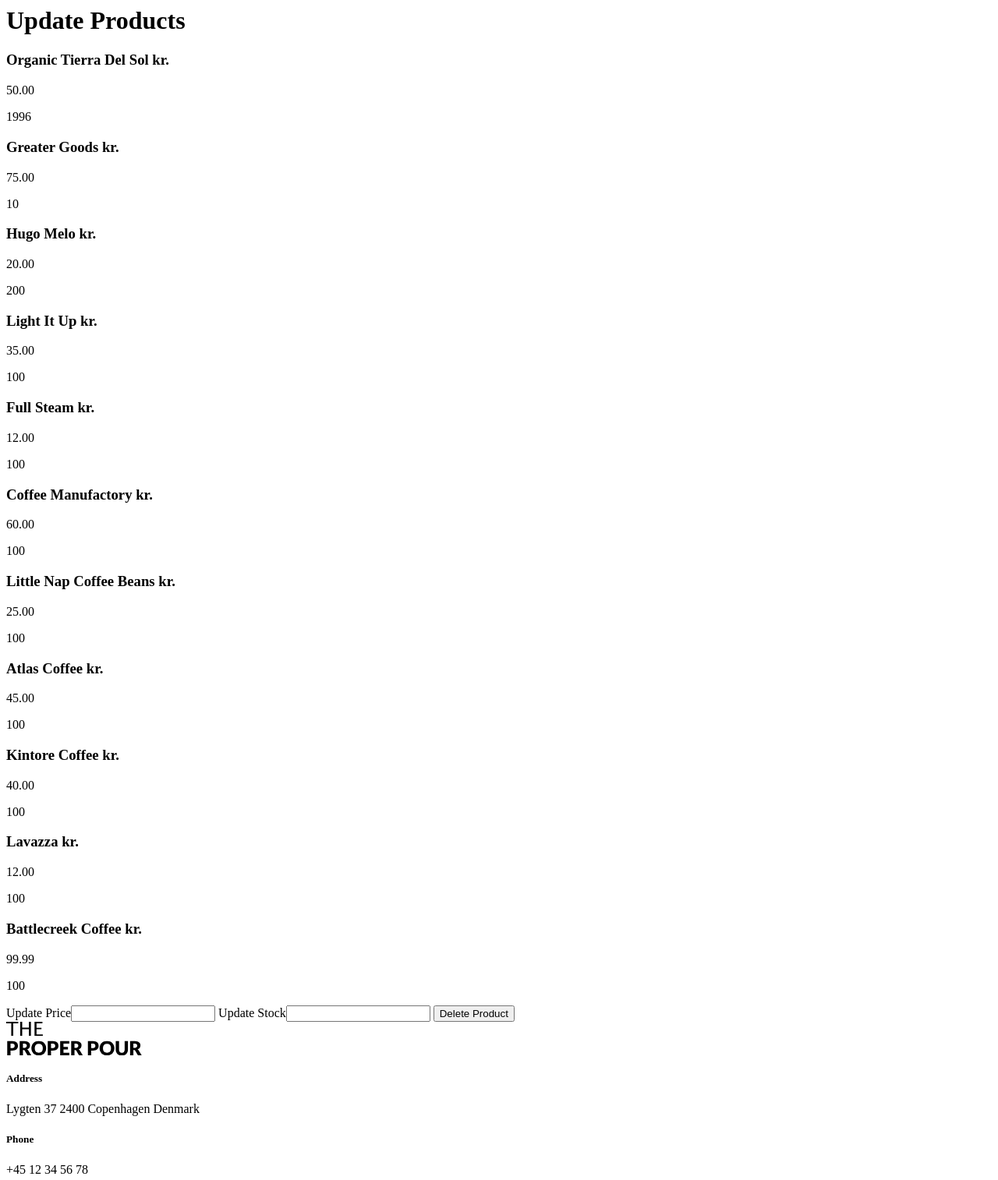
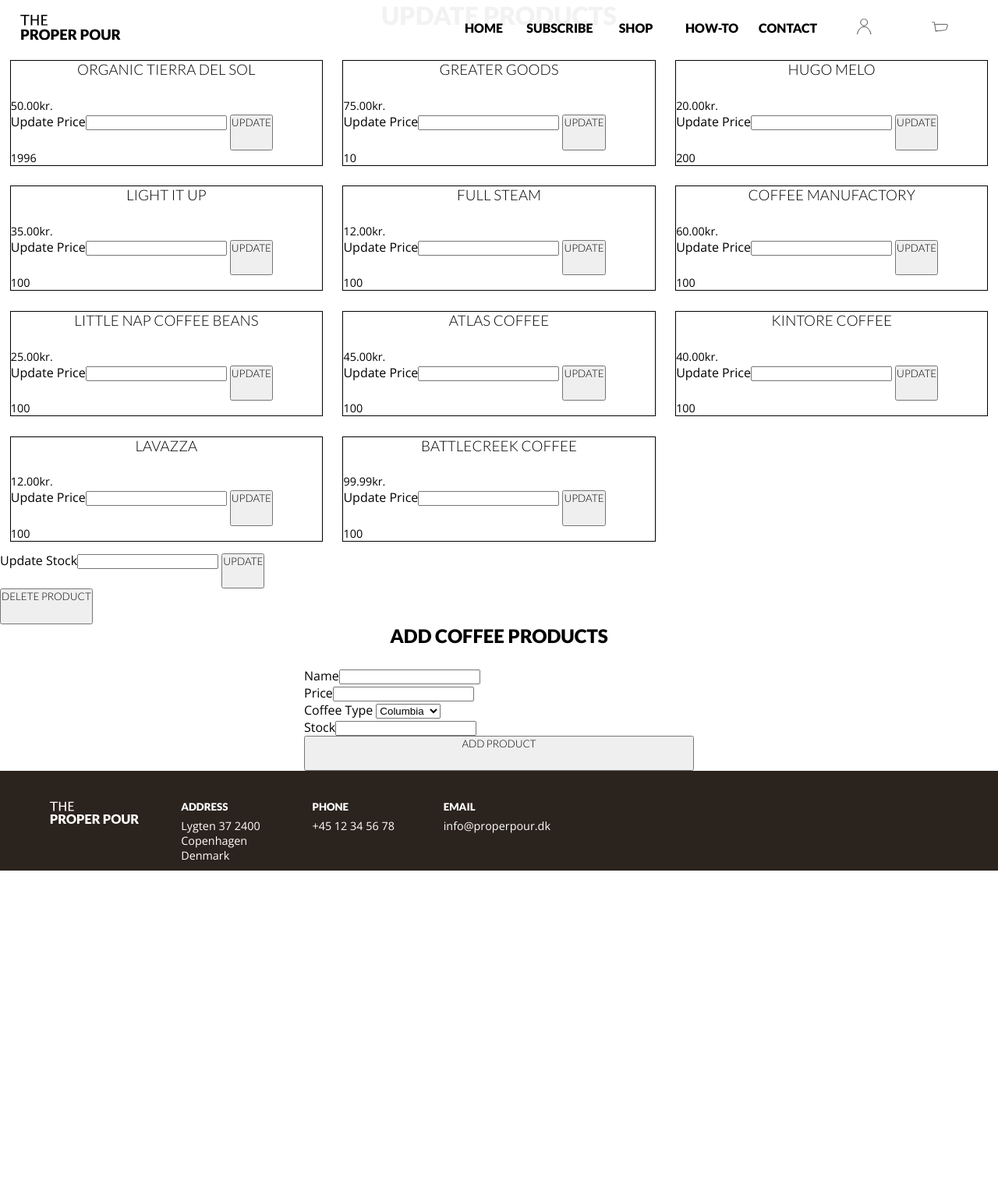
Before and after one commit to ekaterinagp/coffee-project, a PHP site: page /admin.php in a window 1280 px wide. Shown: the top 1514 px of the page at 78% size. After the commit the page ends 1117 px from the top, so only its background shows below. Run offline with PHP 8.4, Linux system fonts and the light colour scheme; data comes from the database, SQL or seed files in the repository; data that the repository does not hold is empty.

Commit message:
update price and create new product

```diff
--- /dev/null
+++ b/admin.js
@@ -0,0 +1,83 @@
+"use strict"
+
+const frmAddProduct = document.querySelector("#frmAddProduct");
+const btnAddProduct = document.querySelector(".btnAddProduct")
+const btnUpdatePrice = document.querySelectorAll(".btnUpdatePrice")
+const btnUpdateStock = document.querySelectorAll(".btnUpdateStock")
+// const createUrl = 'api/api-update-product.php';
+let updatePriceUrl = 'api/api-update-price.php'
+let updateStockUrl = 'api/api-update-stock.php'
+
+btnAddProduct.addEventListener('click', saveNewProduct);
+
+btnUpdatePrice.forEach(btnUpdate=>{
+    btnUpdate.addEventListener('click', function(){
+            event.preventDefault();
+            updateProduct(btnUpdate.parentElement.parentElement.id, btnUpdate.parentElement);
+        });
+})
+// btnUpdateStock.forEach(btnUpdate=>{
+//     btnUpdate.addEventListener('click', function(){
+//             event.preventDefault();
+//             updateProduct(btnUpdate.parentElement.parentElement.id);
+//         });
+// })
+
+
+
+function updateProduct(id, form){
+    id = id.substr(id.search("-")+1,id.length)
+    let price= form.querySelector('[name=updatePrice]').value;
+    let formData = new FormData();
+        formData.append('updatePrice', price);
+        formData.append('id', id);
+        fetch(updatePriceUrl, {
+            method: "POST",
+            body: formData
+            })
+                .then(res => res.text())
+                .then(response => {
+                console.log(response);
+                });
+        }
+
+
+function saveNewProduct(){
+        event.preventDefault();
+        let createUrl = 'api/api-create-product.php'
+        // let id = document.querySelector()
+        let name = document.querySelector('[name=newName]').value;
+        let price= document.querySelector('[name=newPrice]').value;
+        let stock= document.querySelector('[name=newStock]').value;
+        let coffeetype= document.querySelector('[name=newCoffeetype]').value;
+        console.log(name, price, stock, coffeetype );
+        let formData = new FormData();
+        formData.append('newName', name);
+        formData.append('newPrice', price);
+        formData.append('newStock', stock);
+        formData.append('newCoffeetype', coffeetype);
+        console.log(formData)
+
+        fetch(createUrl, {
+            method: "POST",
+            body: formData
+            })
+                .then(res => res.text())
+                .then(response => {
+                console.log(response);
+                });
+        }
+
+//     const frmAddProperty = document.querySelector('#frmNewProperty')
+//     const btnCloseFrm = document.querySelector('.btnCloseFrm');
+//     document.querySelector('#btnShowFrm').addEventListener('click', function(){
+//         // console.log('bla');
+//         frmAddProperty.classList.add('showForm');
+//         document.querySelector('#btnShowFrm').style.display="none";
+//         btnCloseFrm.addEventListener('click', function(){
+//             frmAddProperty.classList.remove('showForm');
+//             document.querySelector('#btnShowFrm').style.display="block";
+//         })
+
+//     })
+// }
--- a/admin.php
+++ b/admin.php
@@ -1,33 +1,48 @@
 <?php
 $sTitle = ' | Admin'; // Should get the username maybe? :-)
-// require_once(__DIR__.'/components/header.php');
+require_once(__DIR__.'/components/header.php');
 require_once(__DIR__.'/connection.php');
-$sql = "SELECT * FROM tProduct";
-// $sProductName;
-// $sProductPrice;
-// $sProductStock
-// foreach ($connection->query($sql) as $row) {
-//     $row['cName'] . "\t";
 
 
-//   }
-// $stmt = $pdo->prepare("UPDATE tproduct SET cName= :name WHERE nProductID = :id");
-// $stmt->execute([':name' => 'David', ':id' => $_SESSION['id']]);
-// $stmt = null;
+
+
+$sql = "SELECT * FROM tProduct";
+
+
+if($_POST){
+    if(isset($_POST['newPrice']) && isset($_POST['newStock'])){
+        $price = $_POST['newPrice'];
+        $stock = $_POST['newStock'];
+        $sql = 'UPDATE tproduct SET nPrice=:price, nStock=:stock WHERE nProductID=:id'; // :name og :email are placeholder and FITLER with where
+
+        $statement = $connection->prepare($sql); // prepare the sql statement
+        echo $price;
+        // everytime the sql statement is executed, pass the placeholder text and replace with the variables
+        // check if this is done succesfully
+        // if($statement->execute([':price' => $price, ':stock' => $stock, ':id' => $id]))
+        // {
+        //     header('location: /');
+        // }
+    }
+}
 
 ?>
 
 <main>
 
 <h1>Update Products</h1>
-
+<div class="adminProducts">
 <?php
 // echo $sjProperties;
     foreach($connection->query($sql) as $row){
             echo '
             <div class="product" id="product-'.$row['nProductID'].' ">
-            <h3 class="productName">'.$row['cName'].' kr.</h3>
-            <p class="propertyPrice">'.$row['nPrice'].'</p>
+            <h3 class="productName">'.$row['cName'].' </h3>
+            <p class="propertyPrice">'.$row['nPrice'].'kr.</p>
+            <form method="post" id="frmUpdatePrice">
+    <label for="">Update Price<input type="text" name="updatePrice"></label>
+    <button type="submit" class="btnUpdatePrice">UPDATE</button>
+</form>
             <p class="propertyStock">'.$row['nStock'].'</p>
             </div>
             ';
@@ -35,13 +50,38 @@ $sql = "SELECT * FROM tProduct";
 
 
 ?>
+</div>
 
-<label for="">Update Price<input type="text" name="newPrice"></label>
-<label for="">Update Stock<input type="text" name="newStock"></label>
+<form method="post" id="frmUpdatePrice">
+    <label for="">Update Stock<input type="text" name="updateStock"></label>
+    <button type="submit">UPDATE</button>
+</form>
+
 <button>Delete Product</button>
 
+<div>
+<h2>Add Coffee products</h2>
+<form method="POST" id="frmAddProduct">
+    <label for="">Name<input type="text" name="newName"></label>
+    <label for="">Price<input type="text" name="newPrice"></label>
+    <label for="">Coffee Type
+        <select name="newCoffeetype" id="">
+            <option value="1">Columbia</option>
+            <option value="2">Ethiopia</option>
+            <option value="3">Sumatra</option>
+            <option value="4">Brazil</option>
+            <option value="5">Nicaragua</option>
+            <option value="6">Blend</option>
+        </select>
+    </label>
+    <label for="">Stock<input type="text" name="newStock"></label>
+        <button class="btnAddProduct">Add Product</button>
+        </form>
+</div>
+
+
 </main>
-
+<script src="admin.js"></script>
 <?php
 $sScriptPath = 'script.js';
 require_once(__DIR__.'/components/footer.php');
--- a/components/footer.php
+++ b/components/footer.php
@@ -19,6 +19,7 @@
         <div class="icon instagram"></div>
       </div>
     </footer>
+
     <script src="script.js"></script>
   </body>
 </html>
--- a/connection.php
+++ b/connection.php
@@ -1,7 +1,7 @@
 <?php
 
 $host = '127.0.0.1';
-$db = 'ProperPour';
+$db = 'properpour';
 $charset = 'utf8mb4';
 
 $dsn = "mysql:host=$host;dbname=$db;charset=$charset"; // using 'mysql:connecting to the host; specifying dbname';
@@ -25,11 +25,6 @@ try{
     $connection = new PDO($dsn, $username, $password, $options);
 
 
-
-
-
-
-
 } catch(PDOException $e){
     throw new PDOException($e->getMessage(), (int)$e->getCode()); // throw me errors
 }
--- a/style.css
+++ b/style.css
@@ -798,3 +798,24 @@ input:checked + .btnRadio {
   display: grid;
   grid-template-columns: 2fr 4fr;
 }
+
+
+
+
+/*   ADMIN PAGE   */
+
+#frmAddProduct, #frmNewProduct, #frmUpdateStock{
+  display:grid;
+  grid-template-columns: 1fr;
+  margin:auto;
+  width:500px;
+}
+.adminProducts{
+  display: grid;
+  grid-template-columns: 1fr 1fr 1fr;
+
+}
+.product{
+  border:1px solid black;
+  margin:1vw;
+}
```
Also changed, not shown: api/api-create-product.php (added, +39 -0 lines), api/api-update-price.php (added, +38 -0 lines).
